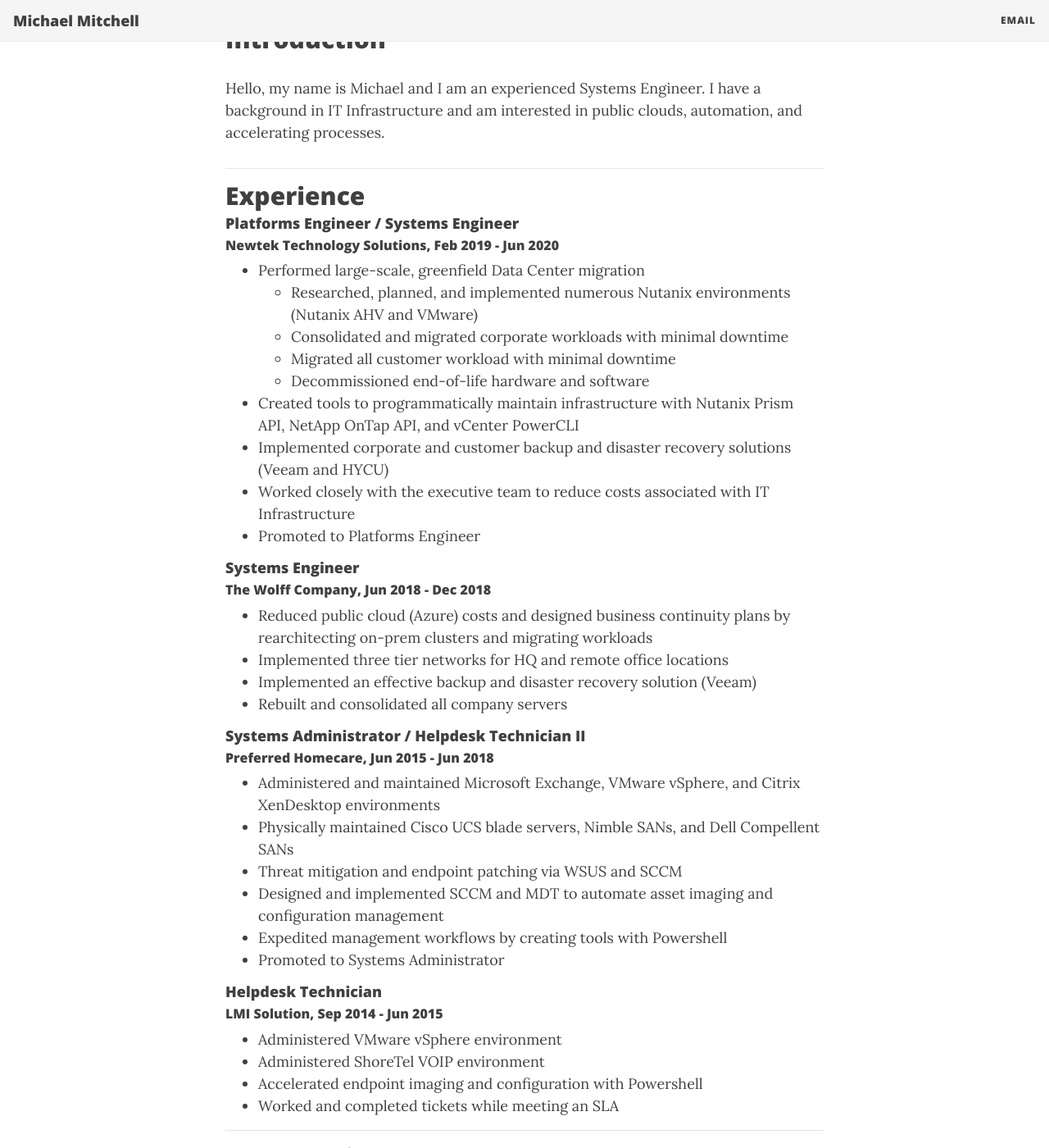
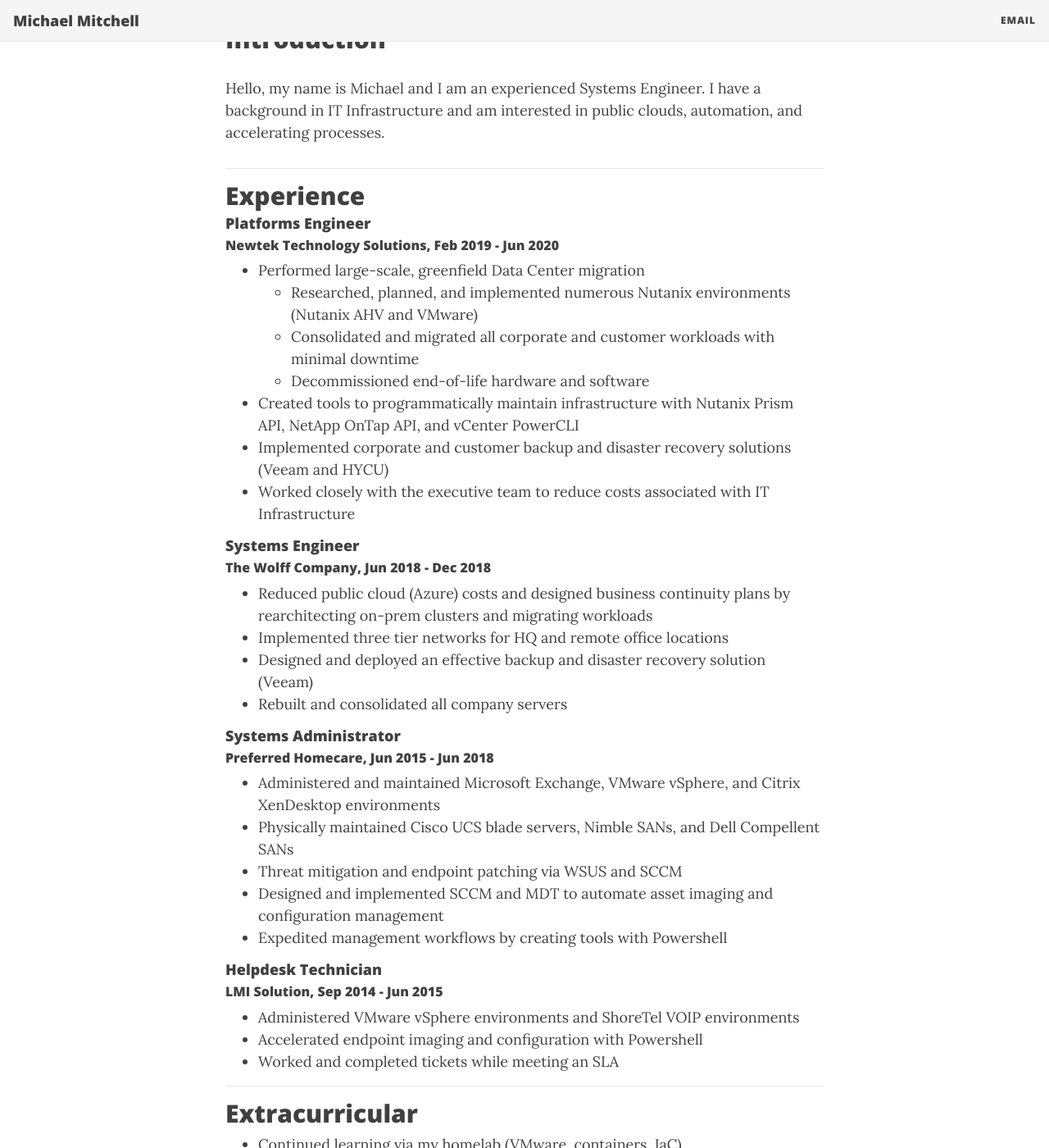
Before and after one commit to themichaelmitchell/themichaelmitchell.github.io, a Jekyll site: the page built from index.md, in a window 1280 px wide and 1400 px high, scrolled down 215 px. Shown: the whole window at 82% size. Built offline with Jekyll 4.4.1, drawn with Linux system fonts in a browser that asks for light colours; nearby versions of some CDN libraries.

Commit message:
Slack feedback

```diff
--- a/index.md
+++ b/index.md
@@ -10,38 +10,34 @@
 ---
 
 ## Experience
-#### Platforms Engineer / Systems Engineer
+#### Platforms Engineer
 ###### Newtek Technology Solutions, Feb 2019 - Jun 2020
 - Performed large-scale, greenfield Data Center migration
   - Researched, planned, and implemented numerous Nutanix environments (Nutanix AHV and VMware)
-  - Consolidated and migrated corporate workloads with minimal downtime
-  - Migrated all customer workload with minimal downtime
+  - Consolidated and migrated all corporate and customer workloads with minimal downtime
   - Decommissioned end-of-life hardware and software
 - Created tools to programmatically maintain infrastructure with Nutanix Prism API, NetApp OnTap API, and vCenter PowerCLI
 - Implemented corporate and customer backup and disaster recovery solutions (Veeam and HYCU)
 - Worked closely with the executive team to reduce costs associated with IT Infrastructure
-- Promoted to Platforms Engineer
 
 #### Systems Engineer
 ###### The Wolff Company, Jun 2018 - Dec 2018
 - Reduced public cloud (Azure) costs and designed business continuity plans by rearchitecting on-prem clusters and migrating workloads
 - Implemented three tier networks for HQ and remote office locations
-- Implemented an effective backup and disaster recovery solution (Veeam)
+- Designed and deployed an effective backup and disaster recovery solution (Veeam)
 - Rebuilt and consolidated all company servers
 
-#### Systems Administrator / Helpdesk Technician II
+#### Systems Administrator
 ###### Preferred Homecare, Jun 2015 - Jun 2018
 - Administered and maintained Microsoft Exchange, VMware vSphere, and Citrix XenDesktop environments
 - Physically maintained Cisco UCS blade servers, Nimble SANs, and Dell Compellent SANs
 - Threat mitigation and endpoint patching via WSUS and SCCM
 - Designed and implemented SCCM and MDT to automate asset imaging and configuration management
 - Expedited management workflows by creating tools with Powershell
-- Promoted to Systems Administrator
 
 #### Helpdesk Technician
 ###### LMI Solution, Sep 2014 - Jun 2015
-- Administered VMware vSphere environment
-- Administered ShoreTel VOIP environment
+- Administered VMware vSphere environments and ShoreTel VOIP environments
 - Accelerated endpoint imaging and configuration with Powershell
 - Worked and completed tickets while meeting an SLA
 
```
